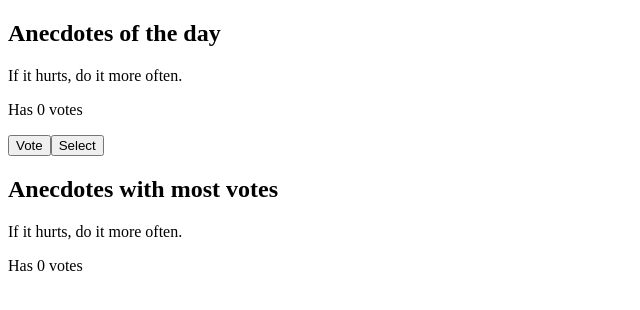
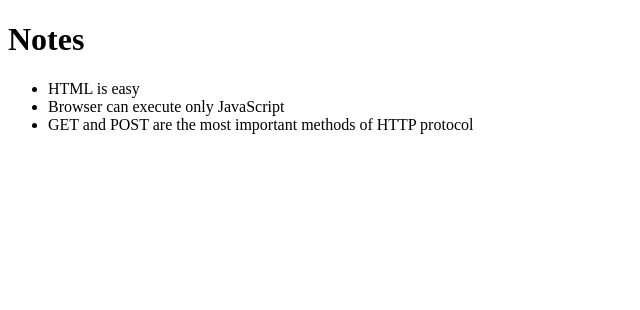
Before and after one commit to Helenagg/curse-fullStack-open, a React (Vite) app: page / in a window 1280 px wide. Shown: the top 310 px of the page, without its empty margins (0-640 px from the left). Built offline with nearby package versions, Linux system fonts and the light colour scheme.

Commit message:
examples part 2.a

```diff
--- a/src/App.jsx
+++ b/src/App.jsx
@@ -1,51 +1,18 @@
-import { useState } from 'react';
+import Note from "./components/Note";
 
-const App = () => {
-  const anecdotes = [
-    'If it hurts, do it more often.',
-    'Adding manpower to a late software project makes it later!',
-    'The first 90 percent of the code accounts for the first 10 percent of the development time...The remaining 10 percent of the code accounts for the other 90 percent of the development time.',
-    'Any fool can write code that a computer can understand. Good programmers write code that humans can understand.',
-    'Premature optimization is the root of all evil.',
-    'Debugging is twice as hard as writing the code in the first place. Therefore, if you write the code as cleverly as possible, you are, by definition, not smart enough to debug it.',
-    'Programming without an extremely heavy use of console.log is same as if a doctor would refuse to use x-rays or blood tests when diagnosing patients.',
-    'The only way to go fast, is to go well.',
-  ];
-
-  const [selected, setSelected] = useState(0);
-  const [votes, setVotes] = useState(Array(anecdotes.length).fill(0));
-
-  const handleSelectedClick = () => {
-    const value = Math.ceil(Math.random() * 7);
-    setSelected(value);
-  };
-
-  const handleVoteClick = () => {
-    const newVotes = [...votes];
-    newVotes[selected] += 1;
-    setVotes(newVotes);
-  };
-
-  const anecdoteMostVoted = votes.indexOf(Math.max(...votes));
+const App = ({ notes }) => {
 
   return (
     <div>
-      <h2>Anecdotes of the day</h2>
-      <div>{anecdotes[selected]}</div>
-      <div>
-        <p>Has {votes[selected]} votes</p>
-      </div>
-      <div>
-        <button onClick={handleVoteClick}>Vote</button>
-        <button onClick={handleSelectedClick}>Select</button>
-      </div>
-      <h2>Anecdotes with most votes</h2>
-      <div>
-        {anecdotes[anecdoteMostVoted]}
-        <p>Has {votes[anecdoteMostVoted]} votes</p>
-      </div>
+      <h1>Notes</h1>
+      <ul>
+        {notes.map((note) => (
+          <Note key={note.id} note={note}/>
+        ))}
+      </ul>
     </div>
   );
 };
 
+
 export default App;
--- /dev/null
+++ b/src/components/Note.jsx
@@ -0,0 +1,7 @@
+const Note = ({ note }) => {
+    return (
+      <li>{note.content}</li>
+    )
+  }
+
+  export default Note;
--- a/src/main.jsx
+++ b/src/main.jsx
@@ -2,4 +2,22 @@
 
 import App from './App'
 
-ReactDOM.createRoot(document.getElementById('root')).render(<App />)
+const notes = [
+    {
+      id: 1,
+      content: 'HTML is easy',
+      important: true
+    },
+    {
+      id: 2,
+      content: 'Browser can execute only JavaScript',
+      important: false
+    },
+    {
+      id: 3,
+      content: 'GET and POST are the most important methods of HTTP protocol',
+      important: true
+    }
+  ]
+
+ReactDOM.createRoot(document.getElementById('root')).render(<App notes={notes}/>)
```
